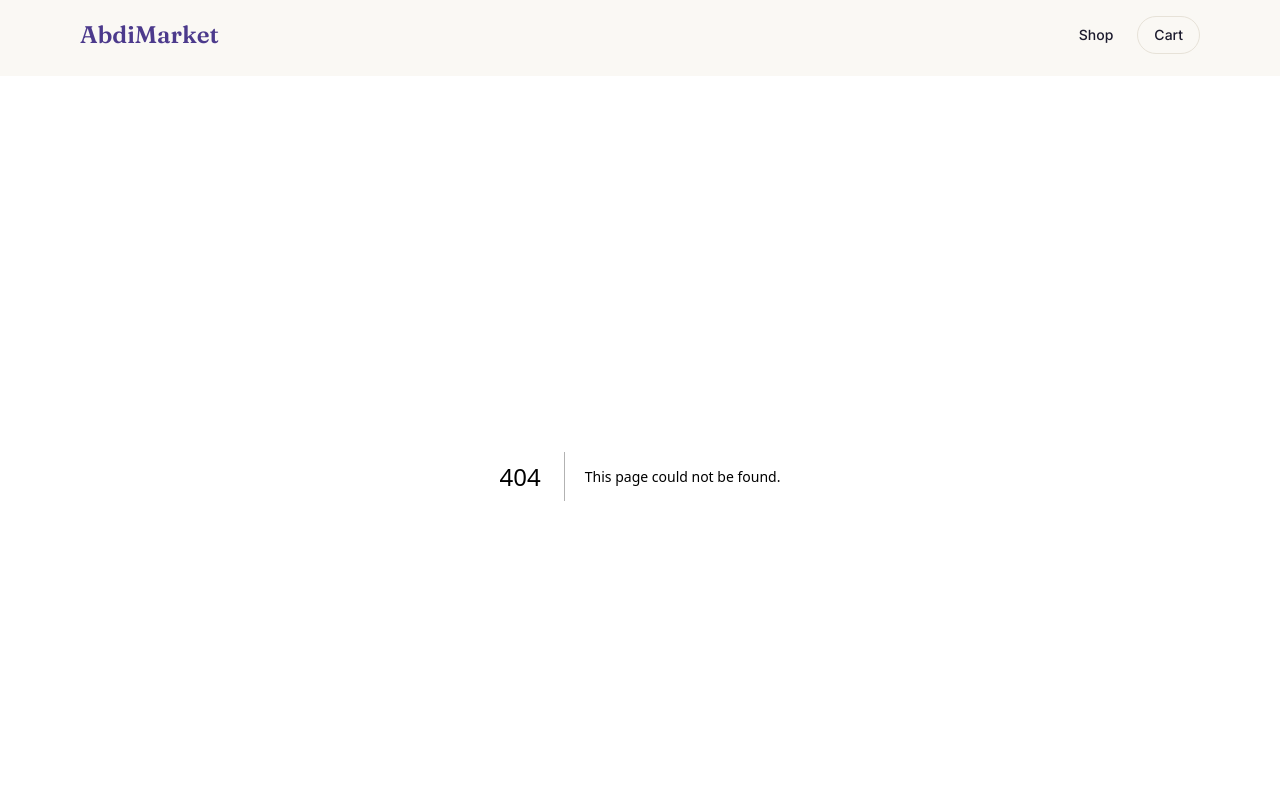
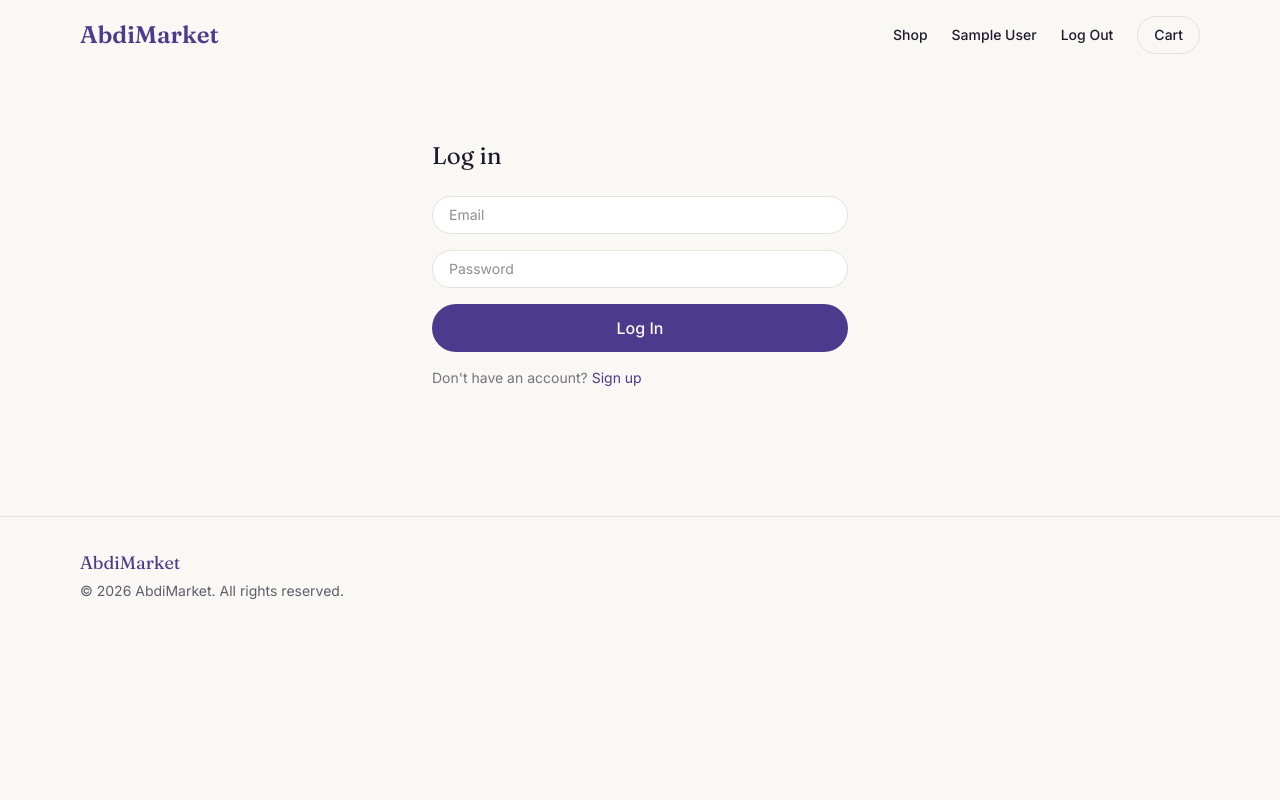
Before and after one commit to AbdiBirru/abdimarket, a Next.js app: page /login in a window 1280 px wide. Before the commit this address had no page. Shown: the top 800 px of the page. Built offline with nearby package versions, Linux system fonts and the light colour scheme; no server answers; sample sign-in values are in the browser's storage.

Commit message:
Day 9: login, sessions, and protected account page

```diff
--- /dev/null
+++ b/app/account/page.tsx
@@ -0,0 +1,22 @@
+import { auth } from "@/lib/auth";
+import { redirect } from "next/navigation";
+
+export default async function AccountPage() {
+  const session = await auth();
+
+  if (!session?.user) {
+    redirect("/login");
+  }
+
+  return (
+    <div className="mx-auto max-w-md px-4 py-16">
+      <h1 className="font-display text-2xl text-ink">My Account</h1>
+      <div className="mt-6 rounded-2xl border border-line bg-white p-6">
+        <p className="text-sm text-ink/60">Name</p>
+        <p className="text-ink">{session.user.name}</p>
+        <p className="mt-4 text-sm text-ink/60">Email</p>
+        <p className="text-ink">{session.user.email}</p>
+      </div>
+    </div>
+  );
+}
--- /dev/null
+++ b/app/login/page.tsx
@@ -0,0 +1,78 @@
+"use client";
+
+import { useState } from "react";
+import Link from "next/link";
+import { useRouter } from "next/navigation";
+import { signIn } from "next-auth/react";
+
+export default function LoginPage() {
+  const router = useRouter();
+  const [email, setEmail] = useState("");
+  const [password, setPassword] = useState("");
+  const [error, setError] = useState("");
+  const [loading, setLoading] = useState(false);
+
+  async function handleSubmit(e: React.FormEvent) {
+    e.preventDefault();
+    setError("");
+    setLoading(true);
+
+    try {
+      const result = await signIn("credentials", {
+        email,
+        password,
+        redirect: false,
+      });
+
+      if (result?.error) {
+        setError("Invalid email or password.");
+        setLoading(false);
+        return;
+      }
+
+      router.push("/account");
+      router.refresh();
+    } catch {
+      setError("Invalid email or password.");
+      setLoading(false);
+    }
+  }
+
+  return (
+    <div className="mx-auto max-w-md px-4 py-16">
+      <h1 className="font-display text-2xl text-ink">Log in</h1>
+      <form onSubmit={handleSubmit} className="mt-6 flex flex-col gap-4">
+        <input
+          type="email"
+          placeholder="Email"
+          value={email}
+          onChange={(e) => setEmail(e.target.value)}
+          required
+          className="rounded-full border border-line bg-white px-4 py-2 text-sm text-ink focus:border-brand focus:outline-none"
+        />
+        <input
+          type="password"
+          placeholder="Password"
+          value={password}
+          onChange={(e) => setPassword(e.target.value)}
+          required
+          className="rounded-full border border-line bg-white px-4 py-2 text-sm text-ink focus:border-brand focus:outline-none"
+        />
+        {error && <p className="text-sm text-red-600">{error}</p>}
+        <button
+          type="submit"
+          disabled={loading}
+          className="rounded-full bg-brand px-6 py-3 font-medium text-paper hover:bg-brand-dark disabled:opacity-50"
+        >
+          {loading ? "Logging in..." : "Log In"}
+        </button>
+      </form>
+      <p className="mt-4 text-sm text-ink/60">
+        Don&apos;t have an account?{" "}
+        <Link href="/register" className="text-brand hover:underline">
+          Sign up
+        </Link>
+      </p>
+    </div>
+  );
+}
--- a/components/Header.tsx
+++ b/components/Header.tsx
@@ -1,16 +1,37 @@
 import Link from "next/link";
+import { auth } from "@/lib/auth";
+import SignOutButton from "./SignOutButton";
 
-export default function Header() {
+export default async function Header() {
+  const session = await auth();
+
   return (
     <header className="bg-paper">
       <div className="mx-auto flex max-w-6xl items-center justify-between px-4 py-4">
         <Link href="/" className="font-display text-2xl font-semibold text-brand">
           AbdiMarket
         </Link>
-        <nav className="flex items-center gap-6">
+        <nav className="flex items-center gap-4 sm:gap-6">
           <Link href="/" className="text-sm font-medium text-ink hover:text-brand">
             Shop
           </Link>
+          {session?.user ? (
+            <>
+              <Link href="/account" className="text-sm font-medium text-ink hover:text-brand">
+                {session.user.name}
+              </Link>
+              <SignOutButton />
+            </>
+          ) : (
+            <>
+              <Link href="/login" className="text-sm font-medium text-ink hover:text-brand">
+                Log In
+              </Link>
+              <Link href="/register" className="text-sm font-medium text-ink hover:text-brand">
+                Sign Up
+              </Link>
+            </>
+          )}
           <button className="rounded-full border border-line px-4 py-2 text-sm font-medium text-ink hover:border-brand hover:text-brand">
             Cart
           </button>
--- /dev/null
+++ b/components/SignOutButton.tsx
@@ -0,0 +1,23 @@
+"use client";
+
+import { signOut } from "next-auth/react";
+import { useRouter } from "next/navigation";
+
+export default function SignOutButton() {
+  const router = useRouter();
+
+  async function handleSignOut() {
+    await signOut({ redirect: false });
+    router.push("/");
+    router.refresh();
+  }
+
+  return (
+    <button
+      onClick={handleSignOut}
+      className="text-sm font-medium text-ink hover:text-brand"
+    >
+      Log Out
+    </button>
+  );
+}
```
